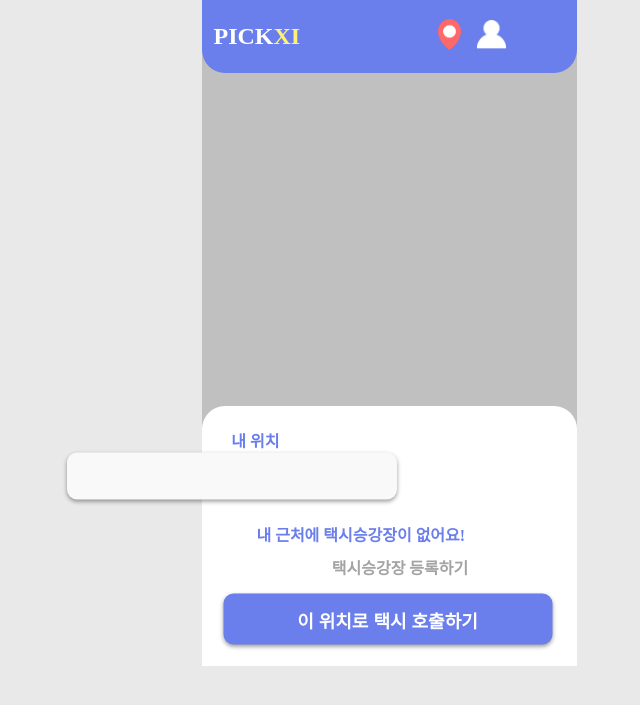
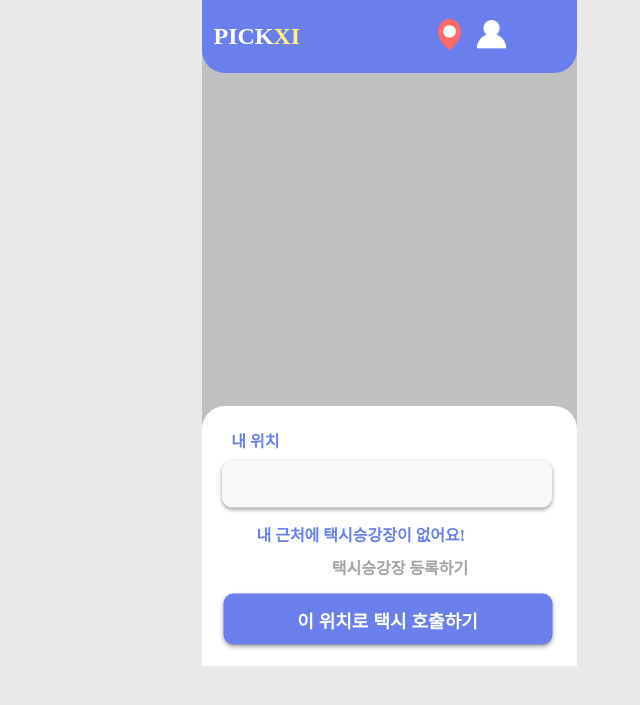
Before and after one commit to fjqmqjrm/2023-Centerthon-TASWU, a Django app: page /map/ in a window 1280 px wide. Shown: the part 51-756 px from the top of the page, without its empty margins (251-891 px from the left). Run offline with Django 4.2, Linux system fonts and the light colour scheme; some libraries are stand-ins or nearby versions.

Commit message:
map-input 수정2

```diff
--- a/map/templates/map/kakao_map.html
+++ b/map/templates/map/kakao_map.html
@@ -86,11 +86,7 @@
             border-radius: 10px;
             border-style: none;
             position: absolute;
-<<<<<<< HEAD
             top: 3%;
-=======
-            top: 2%;
->>>>>>> a15a88493b5702ba3c06c242e82cc72c8d0ed356
             right: -140px;
             transform: translate(-50%, -50%);
         }
```
